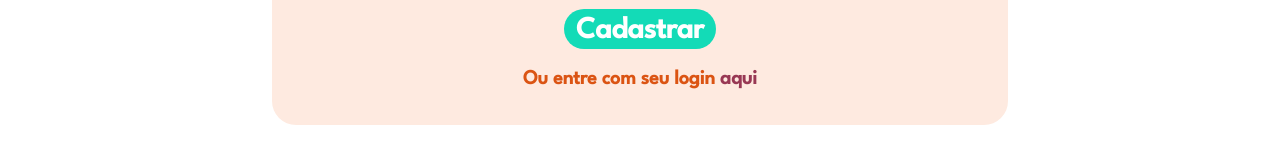
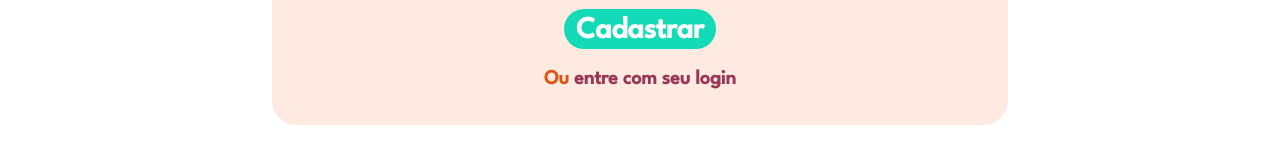
Before and after one commit to Grupo4-Generation/mercadela-front, a React (Vite) app: page /cadastro in a window 1280 px wide. Shown: the part 498-658 px from the top of the page. Built offline with nearby package versions, Linux system fonts and the light colour scheme.

Commit message:
Update Cadastro.tsx

```diff
--- a/src/pages/cadastro/Cadastro.tsx
+++ b/src/pages/cadastro/Cadastro.tsx
@@ -183,7 +183,7 @@ function Cadastro() {
                             </div>
                             <div className="flex justify-center">
                                 <p className="text-xl text-[#DB5413] font-bold">
-                                    Ou entre com seu login <Link to="/login" className="text-xl font-bold text-[#983854] hover:text-[#DB5413]">aqui</Link>
+                                    Ou <Link to="/login" className="text-xl font-bold text-[#983854] hover:text-[#DB5413]">entre com seu login</Link>
 
                                 </p>
                             </div>
```
